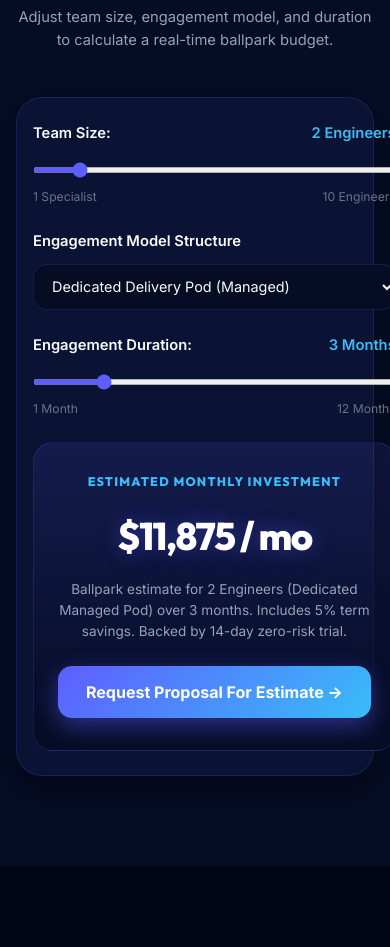
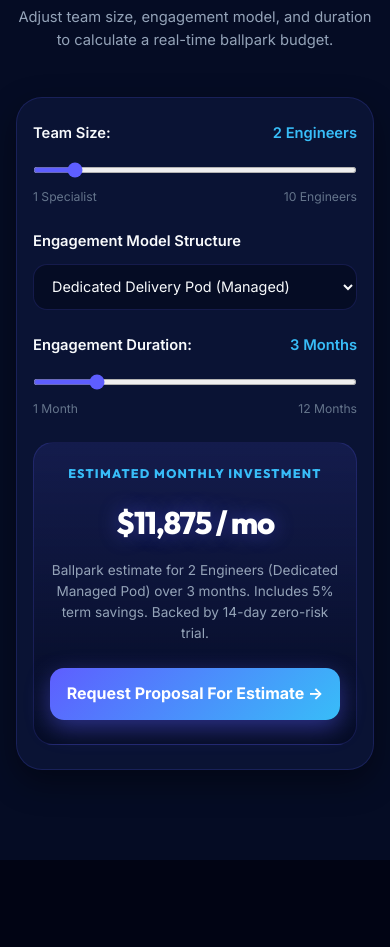
Before and after one commit to singlautsav/eltaninLabs, a website: page index.html in a window 390 px wide. Shown: the part 7120-8067 px from the top of the page. Drawn offline with Linux system fonts and the light colour scheme.

Commit message:
Fix cost calculator overflow on small screens
Co-Authored-By: Claude Fable 5 <noreply@anthropic.com>

```diff
--- a/styles.css
+++ b/styles.css
@@ -1851,6 +1851,27 @@ footer {
     padding: 24px 16px;
   }
 
+  .calc-result-box {
+    padding: 24px 16px;
+  }
+
+  .calc-result-box .btn {
+    white-space: normal;
+    height: auto;
+    min-height: 52px;
+    padding: 12px 16px;
+    line-height: 1.35;
+  }
+
+  .calc-amount {
+    font-size: clamp(1.7rem, 8vw, 2.4rem);
+  }
+
+  .calc-group label {
+    flex-wrap: wrap;
+    gap: 4px;
+  }
+
   .cta-banner {
     padding: 40px 20px;
     margin: 24px auto;
```
